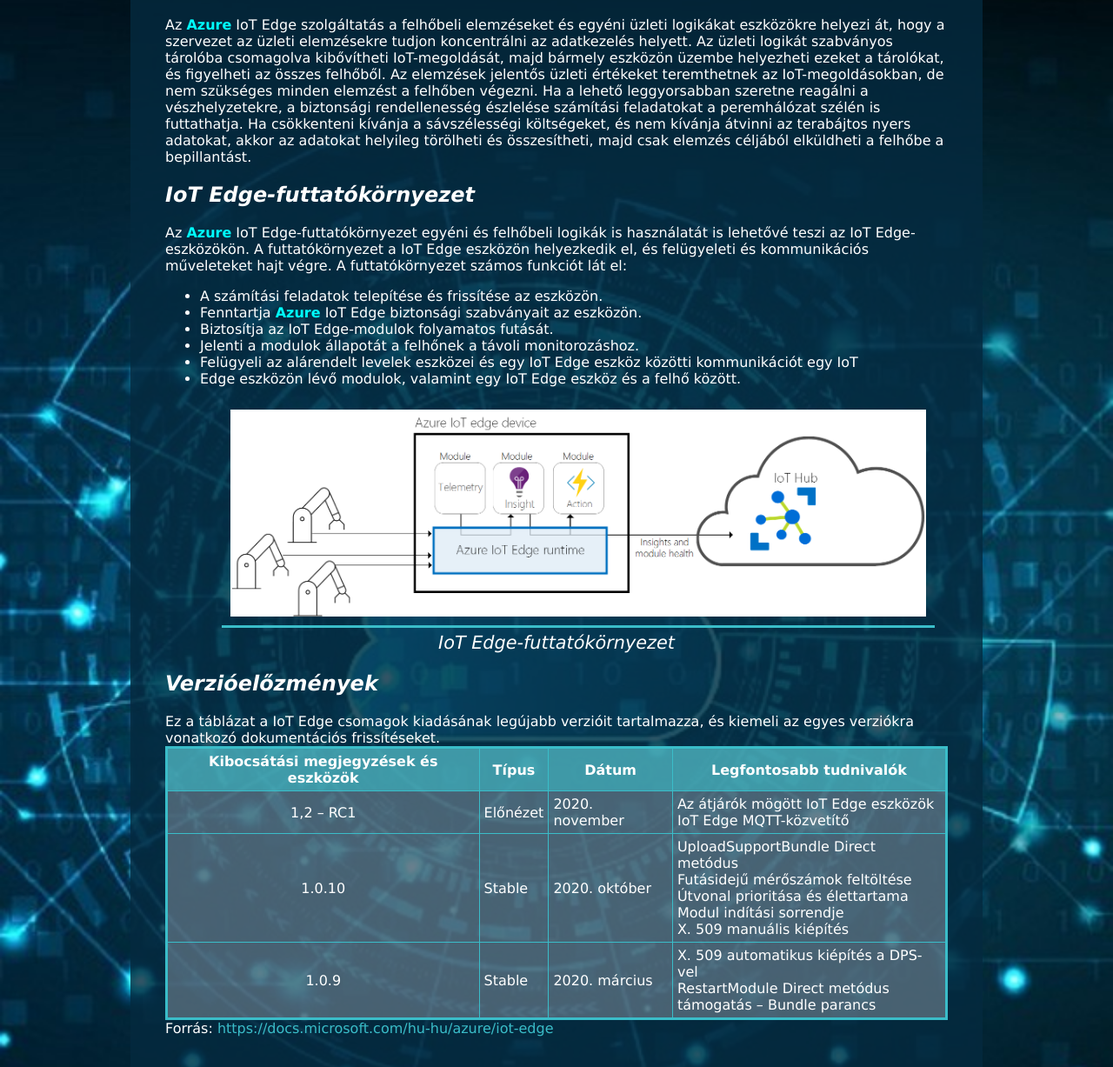
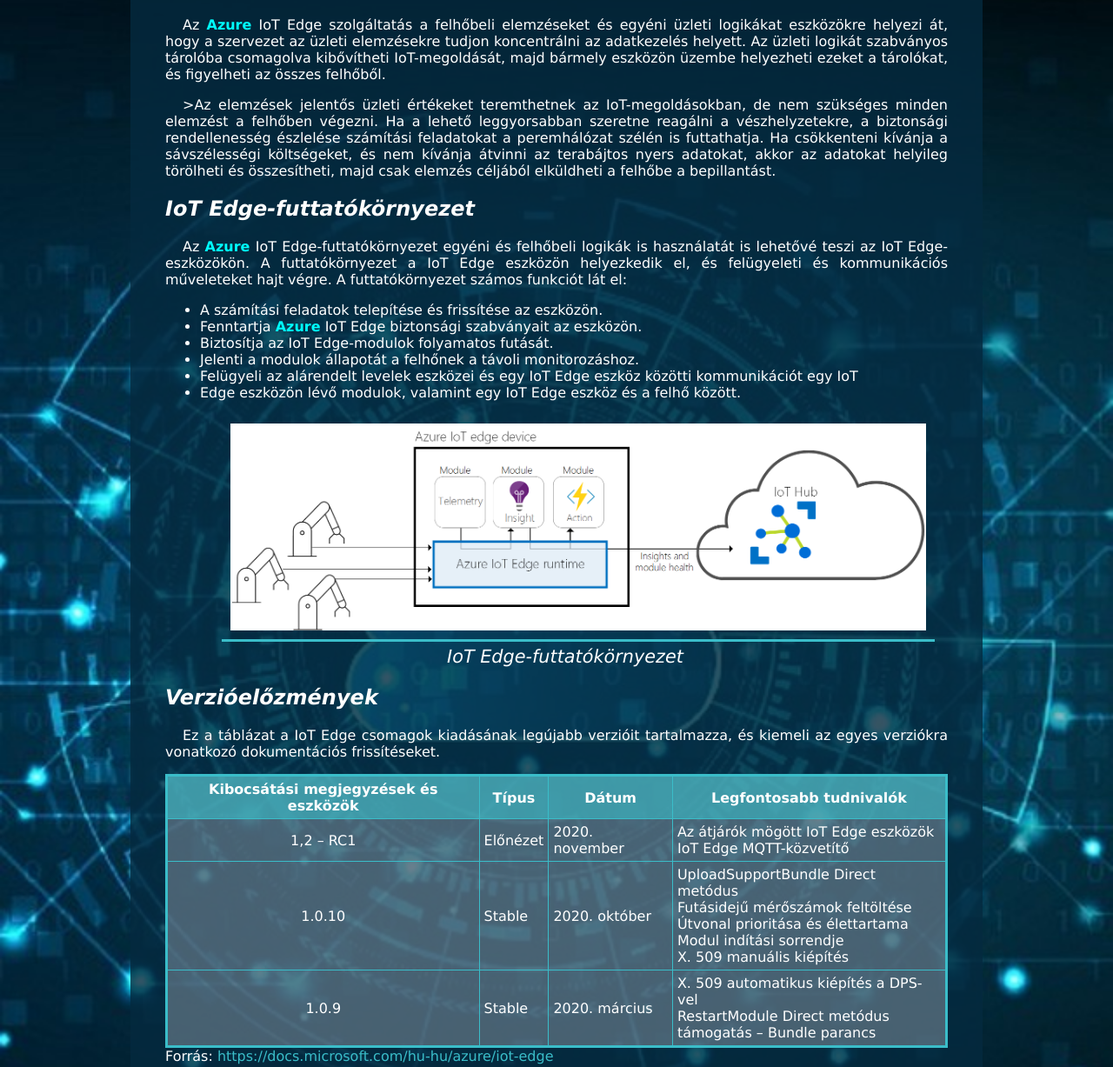
Before and after one commit to nagylacimchwrt/2023.09.25_1cs, a plain HTML site: page Azure IoT Edge/index.html in a window 1280 px wide. Shown: the part 110-1337 px from the top of the page at 87% size. Drawn offline with Linux system fonts and the light colour scheme.

Commit message:
Bekezdések alakítása

```diff
--- a/Azure IoT Edge/index.html
+++ b/Azure IoT Edge/index.html
@@ -11,13 +11,13 @@
   <div id="tartalom">
     <h1>Az <span>Azure</span> IoT Edge</h1>
 
-    Az <span>Azure</span> IoT Edge szolgáltatás a felhőbeli elemzéseket és egyéni üzleti logikákat eszközökre helyezi át, hogy a szervezet az üzleti elemzésekre tudjon koncentrálni az adatkezelés helyett. Az üzleti logikát szabványos tárolóba csomagolva kibővítheti IoT-megoldását, majd bármely eszközön üzembe helyezheti ezeket a tárolókat, és figyelheti az összes felhőből.
+    <p>Az <span>Azure</span> IoT Edge szolgáltatás a felhőbeli elemzéseket és egyéni üzleti logikákat eszközökre helyezi át, hogy a szervezet az üzleti elemzésekre tudjon koncentrálni az adatkezelés helyett. Az üzleti logikát szabványos tárolóba csomagolva kibővítheti IoT-megoldását, majd bármely eszközön üzembe helyezheti ezeket a tárolókat, és figyelheti az összes felhőből.</p>
 
-    Az elemzések jelentős üzleti értékeket teremthetnek az IoT-megoldásokban, de nem szükséges minden elemzést a felhőben végezni. Ha a lehető leggyorsabban szeretne reagálni a vészhelyzetekre, a biztonsági rendellenesség észlelése számítási feladatokat a peremhálózat szélén is futtathatja. Ha csökkenteni kívánja a sávszélességi költségeket, és nem kívánja átvinni az terabájtos nyers adatokat, akkor az adatokat helyileg törölheti és összesítheti, majd csak elemzés céljából elküldheti a felhőbe a bepillantást.
+    <p>>Az elemzések jelentős üzleti értékeket teremthetnek az IoT-megoldásokban, de nem szükséges minden elemzést a felhőben végezni. Ha a lehető leggyorsabban szeretne reagálni a vészhelyzetekre, a biztonsági rendellenesség észlelése számítási feladatokat a peremhálózat szélén is futtathatja. Ha csökkenteni kívánja a sávszélességi költségeket, és nem kívánja átvinni az terabájtos nyers adatokat, akkor az adatokat helyileg törölheti és összesítheti, majd csak elemzés céljából elküldheti a felhőbe a bepillantást.</p>
 
     <h2>IoT Edge-futtatókörnyezet</h2>
 
-    Az <span>Azure</span> IoT Edge-futtatókörnyezet egyéni és felhőbeli logikák is használatát is lehetővé teszi az IoT Edge-eszközökön. A futtatókörnyezet a IoT Edge eszközön helyezkedik el, és felügyeleti és kommunikációs műveleteket hajt végre. A futtatókörnyezet számos funkciót lát el:
+    <p>Az <span>Azure</span> IoT Edge-futtatókörnyezet egyéni és felhőbeli logikák is használatát is lehetővé teszi az IoT Edge-eszközökön. A futtatókörnyezet a IoT Edge eszközön helyezkedik el, és felügyeleti és kommunikációs műveleteket hajt végre. A futtatókörnyezet számos funkciót lát el:</p>
 
     <ul>
       <li>A számítási feladatok telepítése és frissítése az eszközön.</li>
@@ -31,7 +31,7 @@
 
     <h2>Verzióelőzmények</h2>
 
-    Ez a táblázat a IoT Edge csomagok kiadásának legújabb verzióit tartalmazza, és kiemeli az egyes verziókra vonatkozó dokumentációs frissítéseket.
+    <p>Ez a táblázat a IoT Edge csomagok kiadásának legújabb verzióit tartalmazza, és kiemeli az egyes verziókra vonatkozó dokumentációs frissítéseket.</p>
 
     <table>
       <header>
--- a/Azure IoT Edge/styles.css
+++ b/Azure IoT Edge/styles.css
@@ -73,3 +73,8 @@ a{
 a:hover{
   color: yellow;
 }
+
+p{
+  text-align: justify;
+  text-indent: 20px;
+}
```
